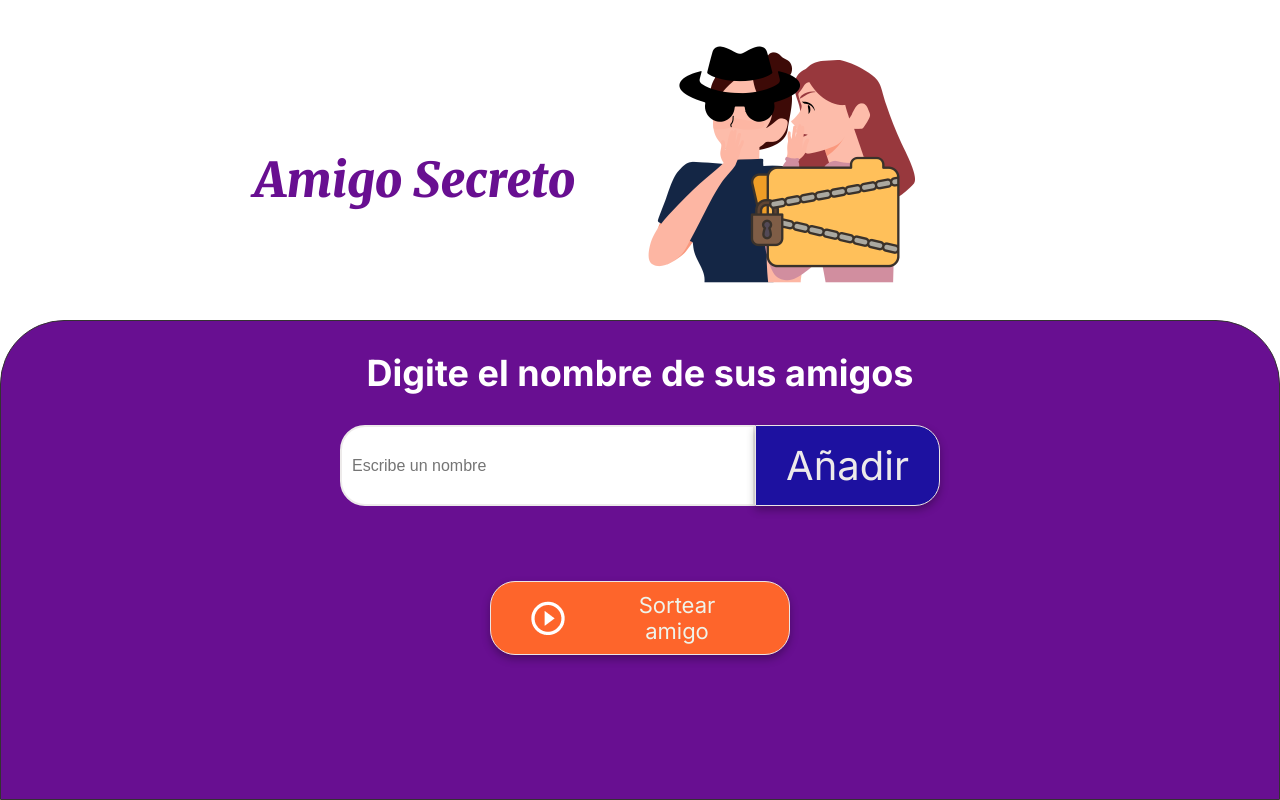
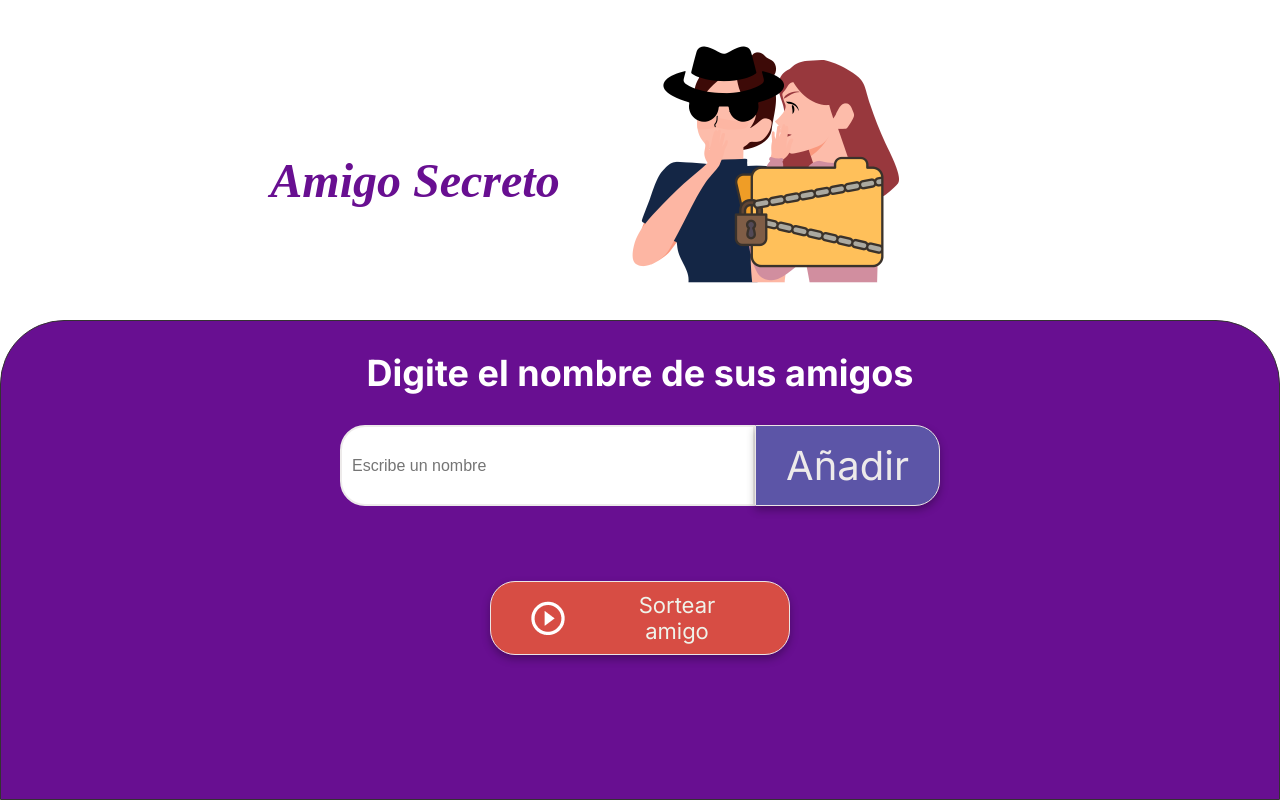
Before and after one commit to lanlan-cloud/amigoSecreto, a plain HTML site: page challenge-amigo-secreto_esp-main/index.html in a window 1280 px wide. Drawn offline with Linux system fonts and the light colour scheme.

Commit message:
modificacion colores

```diff
--- a/challenge-amigo-secreto_esp-main/style.css
+++ b/challenge-amigo-secreto_esp-main/style.css
@@ -1,8 +1,8 @@
 :root {
     --color-primary: hsl(0deg 0% 100%);
     --color-secondary: #FFF9EB;
-    --color-tertiary: #1d11a0;
-    --color-button: #fe652b;
+    --color-tertiary: #5c55a7;
+    --color-button: #fe632bbd;
     --color-button-hover: #afaba9;
     --color-text: #edeaea;
     --color-white: #64a012;
@@ -55,7 +55,7 @@ body {
 /* TÃ­tulos */
 .main-title {
     font-size: 48px;
-    font-family: "Merriweather", serif;
+    font-family: "Montserrat", serif;
     font-weight: 900;
     font-style: italic;
     color: #680f91;
```
